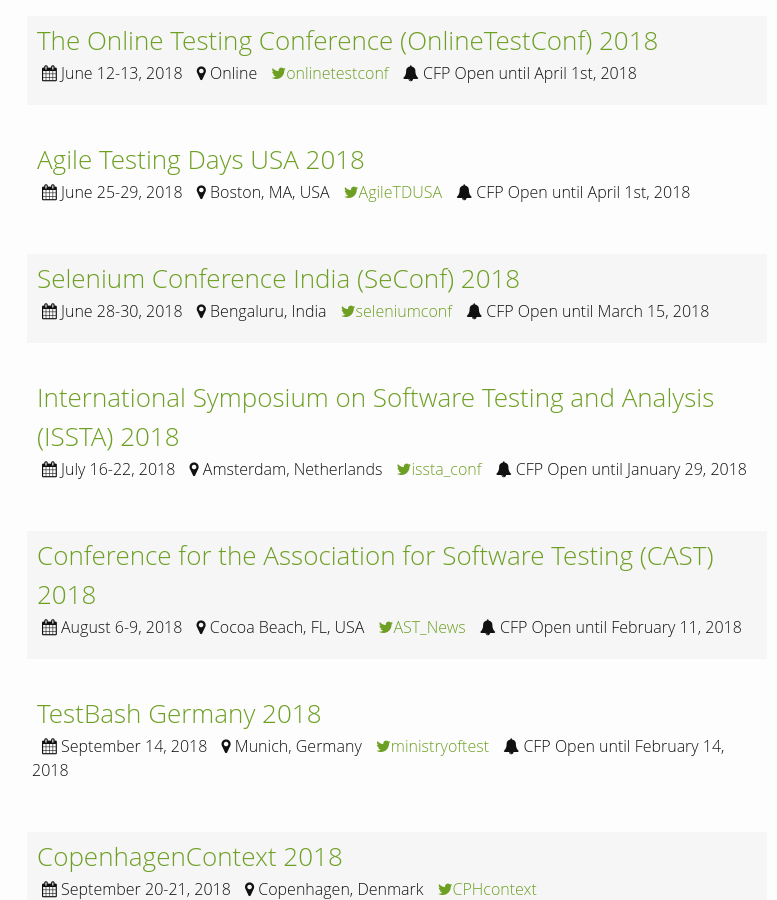
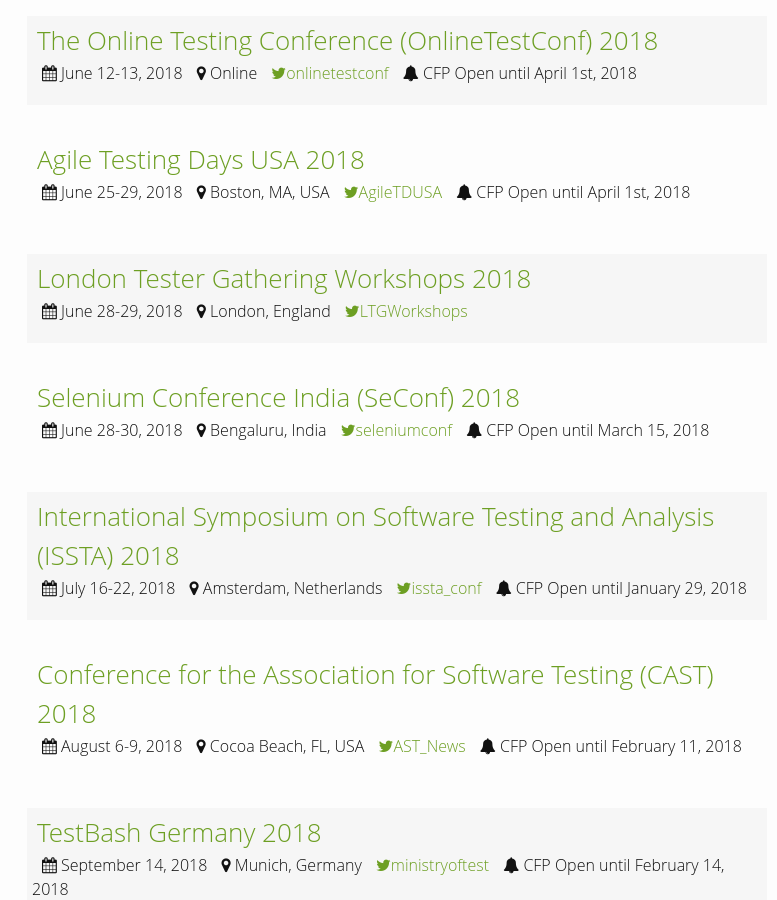
Before and after one commit to TestingConferences/testingconferences.github.io, a Jekyll site: the page built from index.html, in a window 1280 px wide and 900 px high, scrolled down 2710 px. Shown: the whole window, without its empty margins (243-1020 px from the left). Built offline with Jekyll 4.4.1, drawn with Linux system fonts in a browser that asks for light colours.

Commit message:
Added LTG Workshop

```diff
--- a/_data/current.yml
+++ b/_data/current.yml
@@ -155,6 +155,12 @@
   twitter: AgileTDUSA
   status: CFP Open until April 1st, 2018
 
+- name: London Tester Gathering Workshops 2018
+  location: London, England
+  dates: "June 28-29, 2018"
+  url: hhttps://ti.to/mot/london-tester-gathering-workshops-2018
+  twitter: LTGWorkshops
+
 - name: Selenium Conference India  (SeConf) 2018
   location: Bengaluru, India
   dates: "June 28-30, 2018"
```
